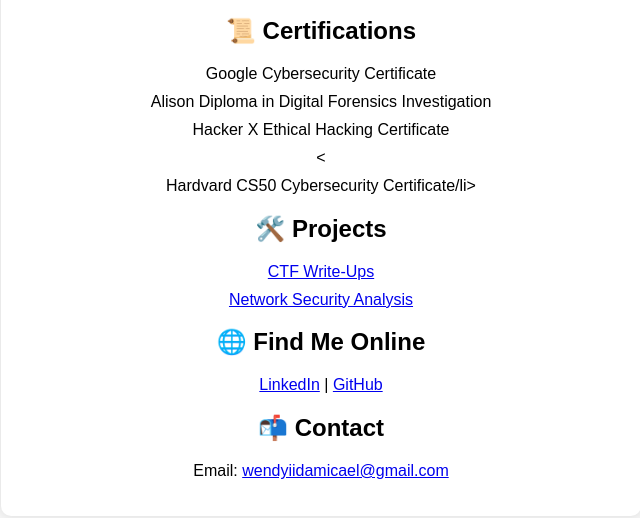
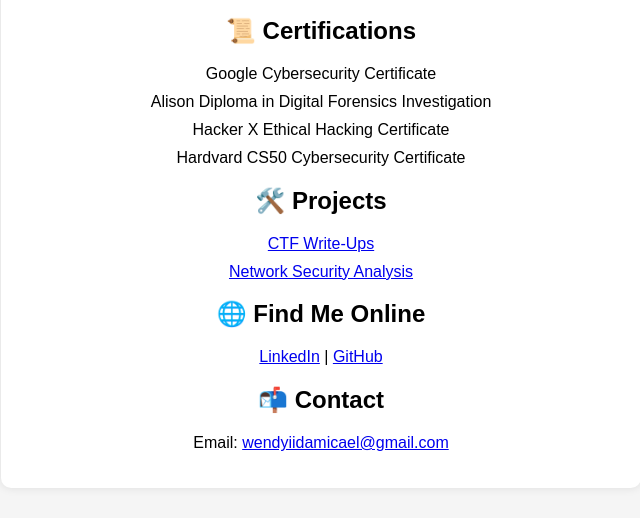
Before and after one commit to Wendyiida/portfolio_github.io, a plain HTML site: page index.html in a window 1280 px wide. Shown: the part 178-696 px from the top of the page, without its empty margins (319-959 px from the left). Drawn offline with Linux system fonts and the light colour scheme.

Commit message:
Update index.html

```diff
--- a/index.html
+++ b/index.html
@@ -43,7 +43,7 @@
              <li>Google Cybersecurity Certificate</li>
              <li>Alison Diploma in Digital Forensics Investigation</li>
              <li>Hacker X Ethical Hacking Certificate</li>
-             <<li>Hardvard CS50 Cybersecurity Certificate/li>
+             <li>Hardvard CS50 Cybersecurity Certificate</li>
 
         </ul>
 
```
